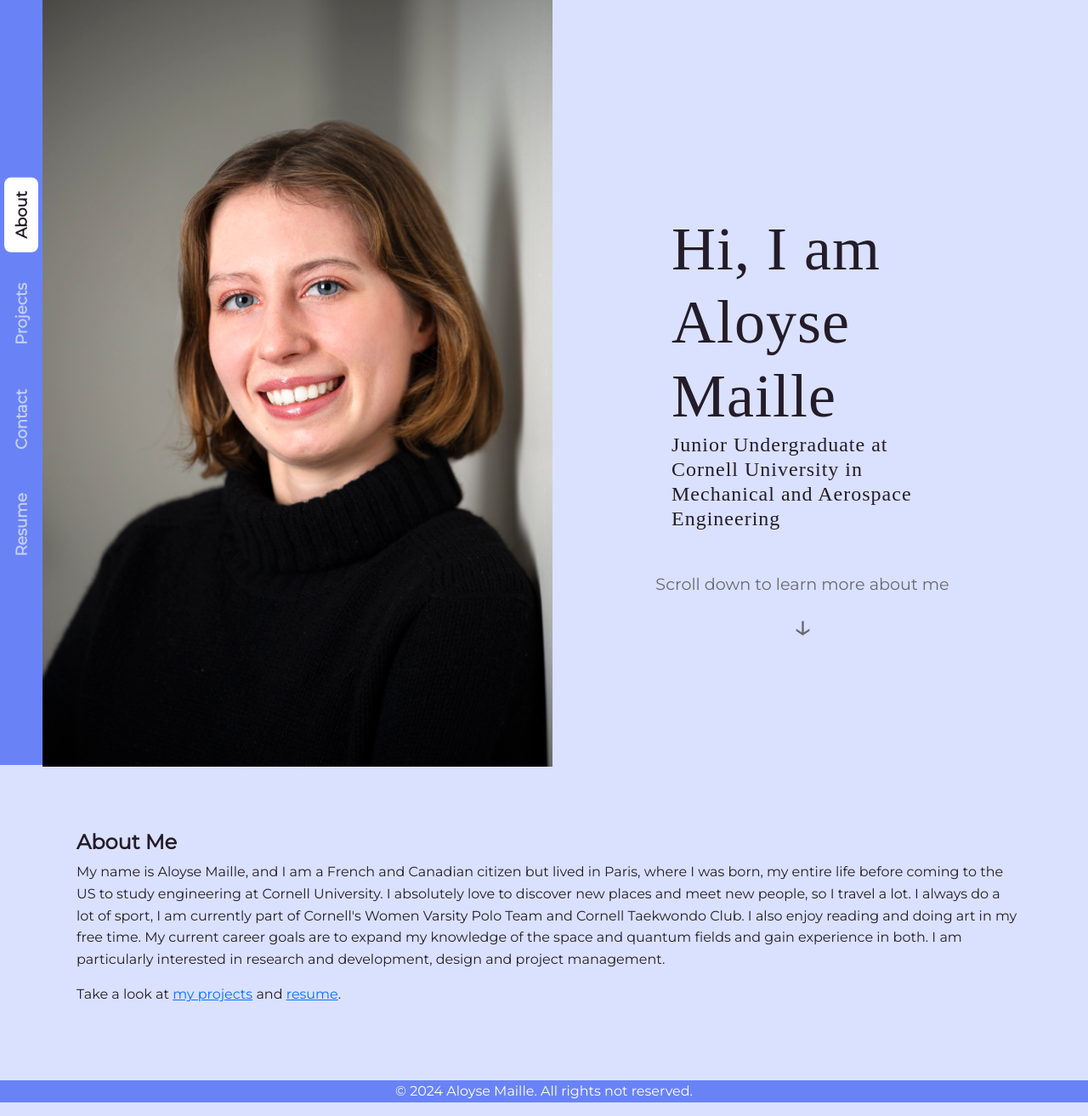
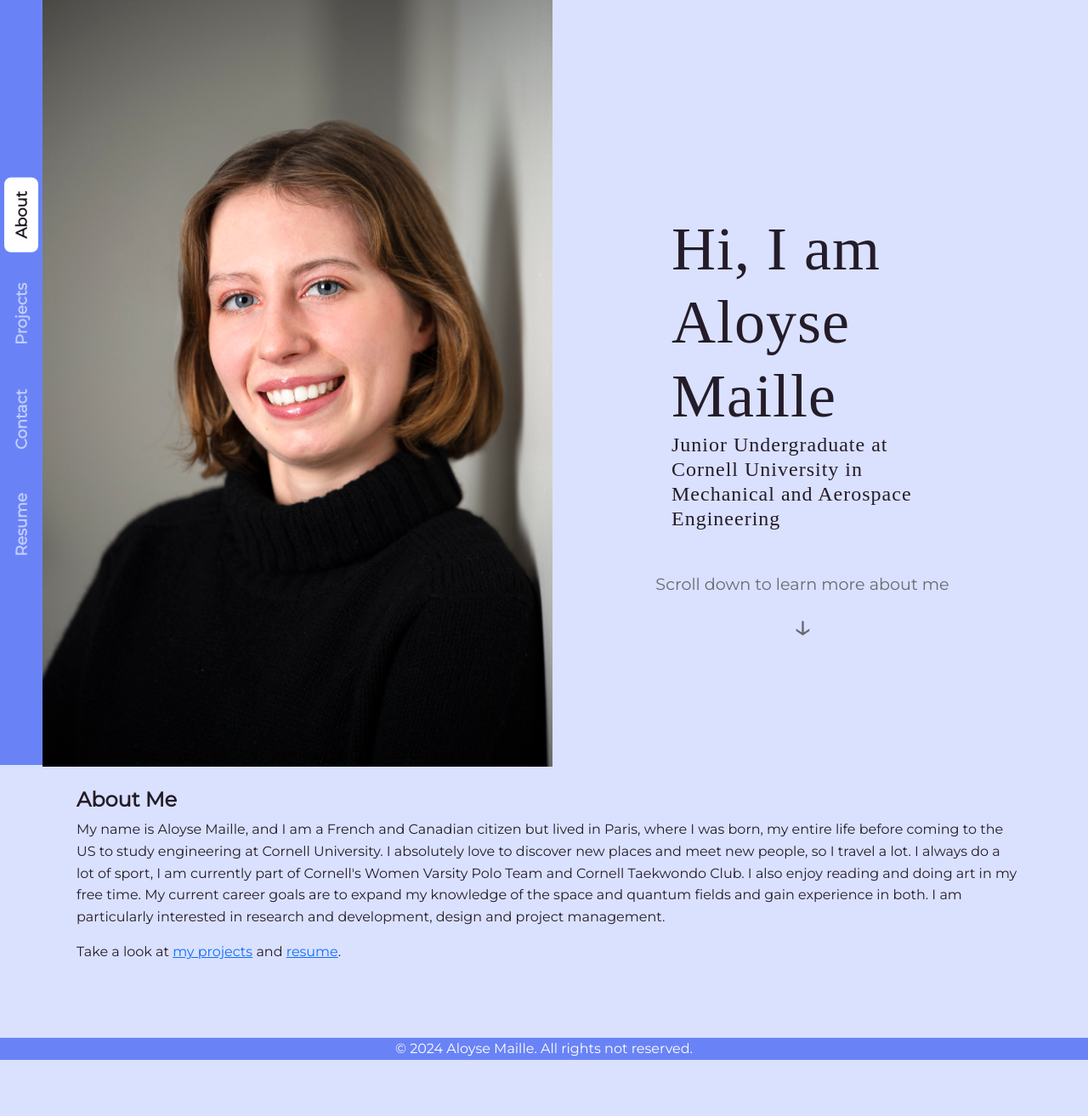
Before and after one commit to aloysemaille/AloyseMaillePortfolio, a Jekyll site: the page built from index.md, in a window 1280 px wide. Shown: the whole page at 85% size. Built offline with Jekyll 4.4.1, drawn with Linux system fonts in a browser that asks for light colours; some web fonts are replaced; our own code applies the rules of GitHub Pages for plain Markdown files; after the commit the page ends 1263 px from its top, so only the background shows below that.

Commit message:
oups I had changed the wrong thing

```diff
--- a/_sass/custom.scss
+++ b/_sass/custom.scss
@@ -297,7 +297,6 @@ main.container {
 }
 
 .about-me-section h2 {
-  margin-top: 50px;
   font-family: 'Montserrat';
   font-weight: bold;
   font-size: 1.5rem;
@@ -313,4 +312,5 @@ main.container {
   margin-left: 0;
   color: #241c29; // or your preferred color
   justify-content: center;
+  margin-top: 50px;
 }
```
